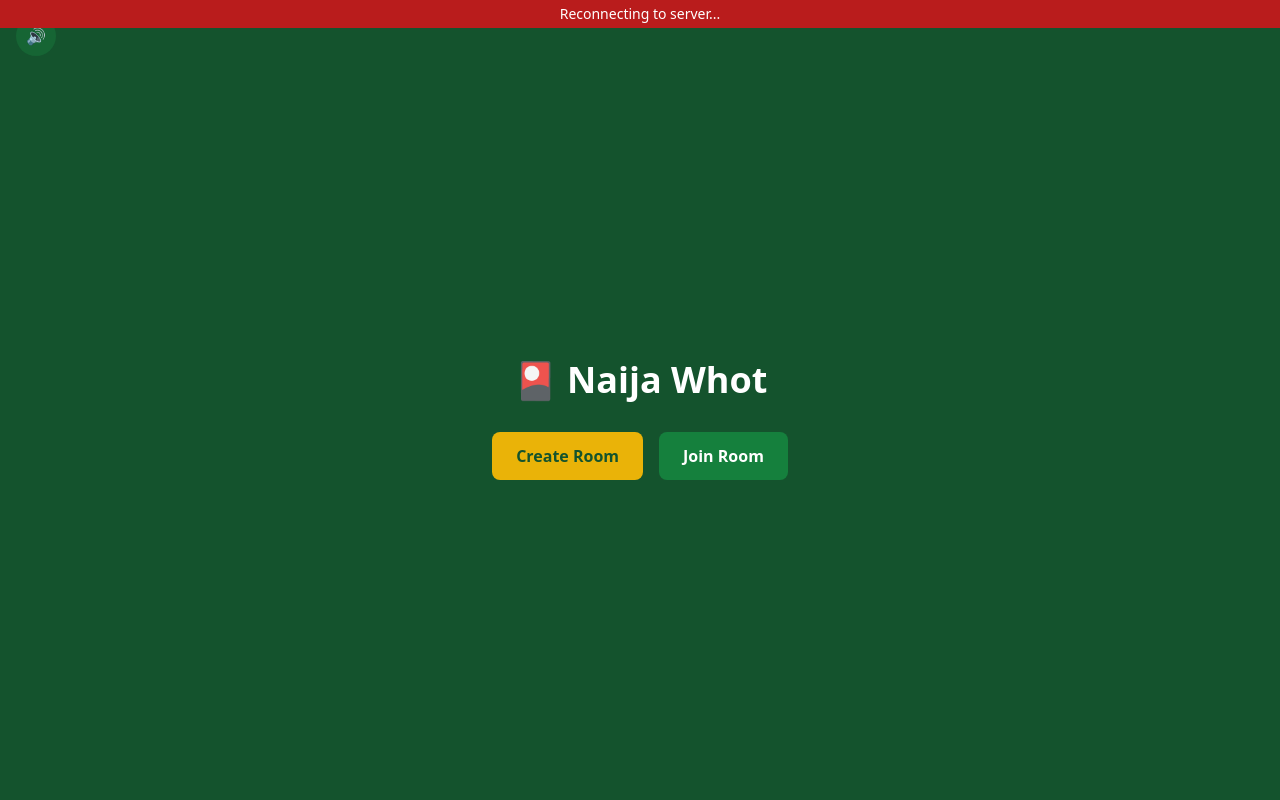
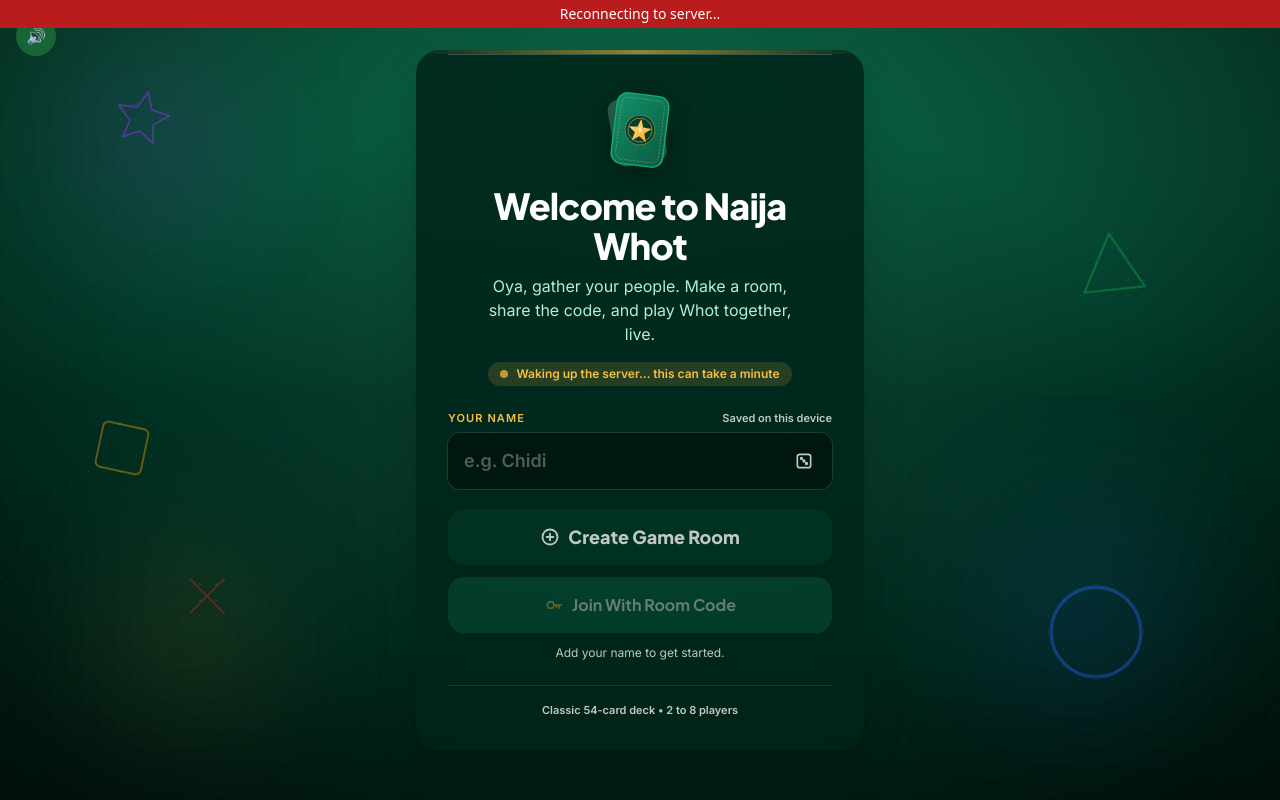
Before and after one commit to Keonii01/naija-whot, a React (Vite) app in the folder client/: page / in a window 1280 px wide. Built offline with nearby package versions, Linux system fonts and the light colour scheme; no server answers.

Commit message:
Lobby home: welcome screen with saved name, connection status and create/join actions

```diff
--- a/client/src/components/Lobby.jsx
+++ b/client/src/components/Lobby.jsx
@@ -1,29 +1,164 @@
-import { useState } from 'react';
+import { useEffect, useState } from 'react';
 import WaitingRoom from './WaitingRoom';
 import RoomForm from './RoomForm';
+import Logo from './Logo';
+
+const NAME_MAX = 16;
+const NAME_KEY = 'whot_player_name';
+
+const FIRST = ['Oga', 'Chief', 'Baba', 'Mama', 'Eko', 'Naija', 'Sharp', 'Lagos', 'Jollof', 'Zaza'];
+const SECOND = ['Whot', 'Ace', 'King', 'Boss', 'Lion', 'Star', 'Shark', 'Tiger', 'Queen', 'Champ'];
+
+/* just a fun suggestion for the name box, never sent anywhere */
+const randomHandle = () => {
+  const pick = (a) => a[Math.floor(Math.random() * a.length)];
+  return `${pick(FIRST)}${pick(SECOND)}${10 + Math.floor(Math.random() * 90)}`.slice(0, NAME_MAX);
+};
+
+function Glyphs() {
+  const base = { fill: 'none', strokeWidth: 3, strokeLinejoin: 'round', strokeLinecap: 'round' };
+  return (
+    <div aria-hidden="true" className="pointer-events-none absolute inset-0 hidden overflow-hidden sm:block">
+      <div className="absolute left-[6%] top-[8%] h-40 w-40 rounded-full bg-[#9333EA]/15 blur-3xl" />
+      <div className="absolute bottom-[10%] left-[8%] h-44 w-44 rounded-full bg-secondary/10 blur-3xl" />
+      <div className="absolute bottom-[12%] right-[8%] h-48 w-48 rounded-full bg-[#2563EB]/15 blur-3xl" />
+      <svg viewBox="0 0 100 100" className="absolute left-[9%] top-[11%] h-14 w-14 rotate-12 opacity-50" {...base} stroke="#9333EA">
+        <polygon points="50,6 63,36 96,40 71,62 78,94 50,77 22,94 29,62 4,40 37,36" />
+      </svg>
+      <svg viewBox="0 0 100 100" className="absolute right-[10%] top-[28%] h-20 w-20 -rotate-6 opacity-40" {...base} stroke="#16A34A">
+        <path d="M50 12 L88 82 L12 82 Z" />
+      </svg>
+      <svg viewBox="0 0 100 100" className="absolute left-[7%] top-[52%] h-16 w-16 rotate-12 opacity-40" {...base} stroke="#F59E0B">
+        <rect x="14" y="14" width="72" height="72" rx="8" />
+      </svg>
+      <svg viewBox="0 0 100 100" className="absolute bottom-[22%] left-[14%] h-14 w-14 opacity-40" {...base} stroke="#DC2626">
+        <path d="M20 20 L80 80 M80 20 L20 80" />
+      </svg>
+      <svg viewBox="0 0 100 100" className="absolute bottom-[14%] right-[10%] h-28 w-28 opacity-40" {...base} stroke="#2563EB">
+        <circle cx="50" cy="50" r="40" />
+      </svg>
+    </div>
+  );
+}
 
 export default function Lobby({ socket }) {
   const [mode, setMode] = useState(null);
+  const [name, setName] = useState(() => localStorage.getItem(NAME_KEY) ?? '');
 
-  const inRoom = socket.room !== null;
+  // the room forms can change the saved name; pick it up again when we come back
+  useEffect(() => {
+    if (!mode) setName(localStorage.getItem(NAME_KEY) ?? '');
+  }, [mode]);
 
-  if (inRoom) return <WaitingRoom socket={socket} />;
+  if (socket.room !== null) return <WaitingRoom socket={socket} />;
   if (mode) return <RoomForm mode={mode} socket={socket} onBack={() => setMode(null)} />;
 
+  const { connected } = socket;
+  const hasName = name.trim().length > 0;
+  const ready = connected && hasName;
+
+  const updateName = (v) => {
+    const next = v.slice(0, NAME_MAX);
+    setName(next);
+    localStorage.setItem(NAME_KEY, next);
+  };
+
+  const create = (e) => {
+    e.preventDefault();
+    if (ready) setMode('create');
+  };
+
   return (
-    <div className="flex flex-col items-center justify-center min-h-screen px-6 pb-6 pt-16">
-      <h1 className="text-4xl font-extrabold mb-8">🎴 Naija Whot</h1>
+    <div className="relative min-h-[100dvh] overflow-hidden font-body text-on-surface bg-gradient-to-b from-primary-container/90 via-surface-container-high to-surface-container-low">
+      <div aria-hidden="true" className="pointer-events-none absolute inset-0 bg-[radial-gradient(ellipse_at_center,rgba(131,215,177,0.10),transparent_55%,rgba(0,0,0,0.55))]" />
+      <div aria-hidden="true" className="pointer-events-none absolute inset-0 opacity-[0.12] bg-[radial-gradient(#83d7b1_1px,transparent_1px)] [background-size:16px_16px]" />
+      <Glyphs />
 
-      {!mode && (
-        <div className="flex gap-4">
-          <button onClick={() => setMode('create')} className="bg-yellow-500 px-6 py-3 rounded-lg font-bold text-green-900">
-            Create Room
+      <div className="relative z-10 flex min-h-[100dvh] items-center justify-center p-3 pt-16 sm:p-6">
+        <form
+          onSubmit={create}
+          className="relative w-full max-w-md overflow-hidden rounded-3xl bg-surface-container/85 p-6 sm:p-8 text-center shadow-2xl backdrop-blur-xl"
+        >
+          <div aria-hidden="true" className="absolute inset-x-0 top-0 h-1 bg-gradient-to-r from-transparent via-secondary/60 to-transparent" />
+          <div aria-hidden="true" className="absolute inset-x-8 top-1 h-px bg-white/20" />
+
+          <Logo className="mx-auto h-24 w-24 drop-shadow-[0_8px_20px_rgba(0,0,0,0.45)]" />
+          <h1 className="mt-2 font-display text-3xl sm:text-4xl font-extrabold tracking-tight text-white">Welcome to Naija Whot</h1>
+          <p className="mx-auto mt-2 max-w-xs text-sm sm:text-base text-on-surface">
+            Oya, gather your people. Make a room, share the code, and play Whot together, live.
+          </p>
+
+          {/* real connection state (the free server can take a minute to wake up) */}
+          <div
+            className={`mx-auto mt-4 inline-flex items-center gap-2 rounded-full px-3 py-1 text-xs font-semibold ${
+              connected ? 'bg-primary/15 text-primary' : 'bg-secondary/15 text-secondary'
+            }`}
+          >
+            <span className={`h-2 w-2 rounded-full ${connected ? 'bg-primary' : 'animate-pulse bg-secondary'}`} />
+            {connected ? 'Connected' : 'Waking up the server… this can take a minute'}
+          </div>
+
+          <label className="mt-6 block text-left">
+            <span className="mb-1.5 flex items-center justify-between text-[11px] font-bold uppercase tracking-widest text-secondary">
+              <span>Your name</span>
+              <span className="font-semibold normal-case tracking-normal text-on-surface-variant">Saved on this device</span>
+            </span>
+            <div className="relative">
+              <input
+                value={name}
+                onChange={(e) => updateName(e.target.value)}
+                maxLength={NAME_MAX}
+                placeholder="e.g. Chidi"
+                autoComplete="nickname"
+                className="min-h-[56px] w-full rounded-xl bg-surface-container-lowest/70 pl-4 pr-14 text-lg font-semibold text-white placeholder-white/30 outline-none ring-1 ring-white/10 transition focus:ring-2 focus:ring-secondary"
+              />
+              <button
+                type="button"
+                onClick={() => updateName(randomHandle())}
+                aria-label="Suggest a name"
+                title="Suggest a name"
+                className="absolute right-2 top-1/2 flex h-10 w-10 -translate-y-1/2 items-center justify-center rounded-lg text-on-surface-variant transition hover:bg-white/10 hover:text-white touch-manipulation"
+              >
+                <svg viewBox="0 0 24 24" className="h-5 w-5" fill="none" stroke="currentColor" strokeWidth="2" strokeLinejoin="round" aria-hidden="true">
+                  <rect x="4" y="4" width="16" height="16" rx="3" />
+                  <circle cx="9" cy="9" r="1" fill="currentColor" /><circle cx="15" cy="15" r="1" fill="currentColor" /><circle cx="12" cy="12" r="1" fill="currentColor" />
+                </svg>
+              </button>
+            </div>
+          </label>
+
+          <button
+            type="submit"
+            disabled={!ready}
+            className="mt-5 flex min-h-[56px] w-full items-center justify-center gap-2 rounded-2xl bg-gold font-display text-lg font-extrabold text-emerald-deep shadow-[0_4px_14px_rgba(255,201,77,0.35)] transition hover:bg-gold-hover active:scale-[0.99] disabled:bg-surface-container-high disabled:text-on-surface-variant disabled:shadow-none touch-manipulation"
+          >
+            <svg viewBox="0 0 24 24" className="h-5 w-5" fill="none" stroke="currentColor" strokeWidth="2.2" strokeLinecap="round" aria-hidden="true">
+              <circle cx="12" cy="12" r="9" /><path d="M12 8v8M8 12h8" />
+            </svg>
+            Create Game Room
           </button>
-          <button onClick={() => setMode('join')} className="bg-green-700 px-6 py-3 rounded-lg font-bold">
-            Join Room
+
+          <button
+            type="button"
+            onClick={() => ready && setMode('join')}
+            disabled={!ready}
+            className="mt-3 flex min-h-[56px] w-full items-center justify-center gap-2 rounded-2xl bg-primary-container/80 font-display text-base font-bold text-white transition hover:bg-primary-container active:scale-[0.99] disabled:opacity-40 touch-manipulation"
+          >
+            <svg viewBox="0 0 24 24" className="h-5 w-5 text-secondary" fill="none" stroke="currentColor" strokeWidth="2" strokeLinecap="round" strokeLinejoin="round" aria-hidden="true">
+              <circle cx="8" cy="12" r="4" /><path d="M12 12h9M18 12v4M15 12v3" />
+            </svg>
+            Join With Room Code
           </button>
-        </div>
-      )}
+
+          <p className="mt-3 min-h-[1.25rem] text-xs text-on-surface-variant">
+            {!hasName ? 'Add your name to get started.' : 'Got a code? You can join to play, or just watch.'}
+          </p>
+
+          <div className="mt-5 border-t border-white/10 pt-4 text-[11px] font-semibold text-on-surface-variant">
+            Classic 54-card deck • 2 to 8 players
+          </div>
+        </form>
+      </div>
     </div>
   );
 }
--- /dev/null
+++ b/client/src/components/Logo.jsx
@@ -0,0 +1,26 @@
+/* Naija Whot icon mark: emerald card with a gold star (from the brand icon). Reused on Lobby and Splash. */
+export default function Logo({ className = 'h-20 w-20' }) {
+  return (
+    <svg viewBox="0 0 200 200" className={className} role="img" aria-label="Naija Whot">
+      <defs>
+        <linearGradient id="nw-card" x1="0" y1="0" x2="1" y2="1">
+          <stop offset="0" stopColor="#12906A" />
+          <stop offset="1" stopColor="#0B5A42" />
+        </linearGradient>
+        <linearGradient id="nw-star" x1="0" y1="0" x2="1" y2="1">
+          <stop offset="0" stopColor="#FFE08A" />
+          <stop offset="1" stopColor="#F4A81D" />
+        </linearGradient>
+      </defs>
+      <rect x="40" y="30" width="108" height="140" rx="22" fill="#83D7B1" fillOpacity="0.28" transform="rotate(-10 100 100)" />
+      <g transform="rotate(7 100 100)">
+        <rect x="46" y="26" width="108" height="148" rx="22" fill="url(#nw-card)" stroke="#16A97C" strokeWidth="3" />
+        <rect x="55" y="35" width="90" height="130" rx="15" fill="none" stroke="#FFC94D" strokeOpacity="0.45" strokeWidth="1.5" strokeDasharray="4 3" />
+        <circle cx="100" cy="100" r="31" fill="#063E2C" stroke="#FFC94D" strokeOpacity="0.45" strokeWidth="1.5" />
+        <circle cx="100" cy="100" r="25" fill="none" stroke="#FFC94D" strokeWidth="1" />
+        <polygon points="100,77 106,94 124,95 110,106 115,124 100,113 85,124 90,106 76,95 94,94" fill="url(#nw-star)" />
+        <polygon points="100,93 103,100 100,107 97,100" fill="#FFF3D6" />
+      </g>
+    </svg>
+  );
+}
```
